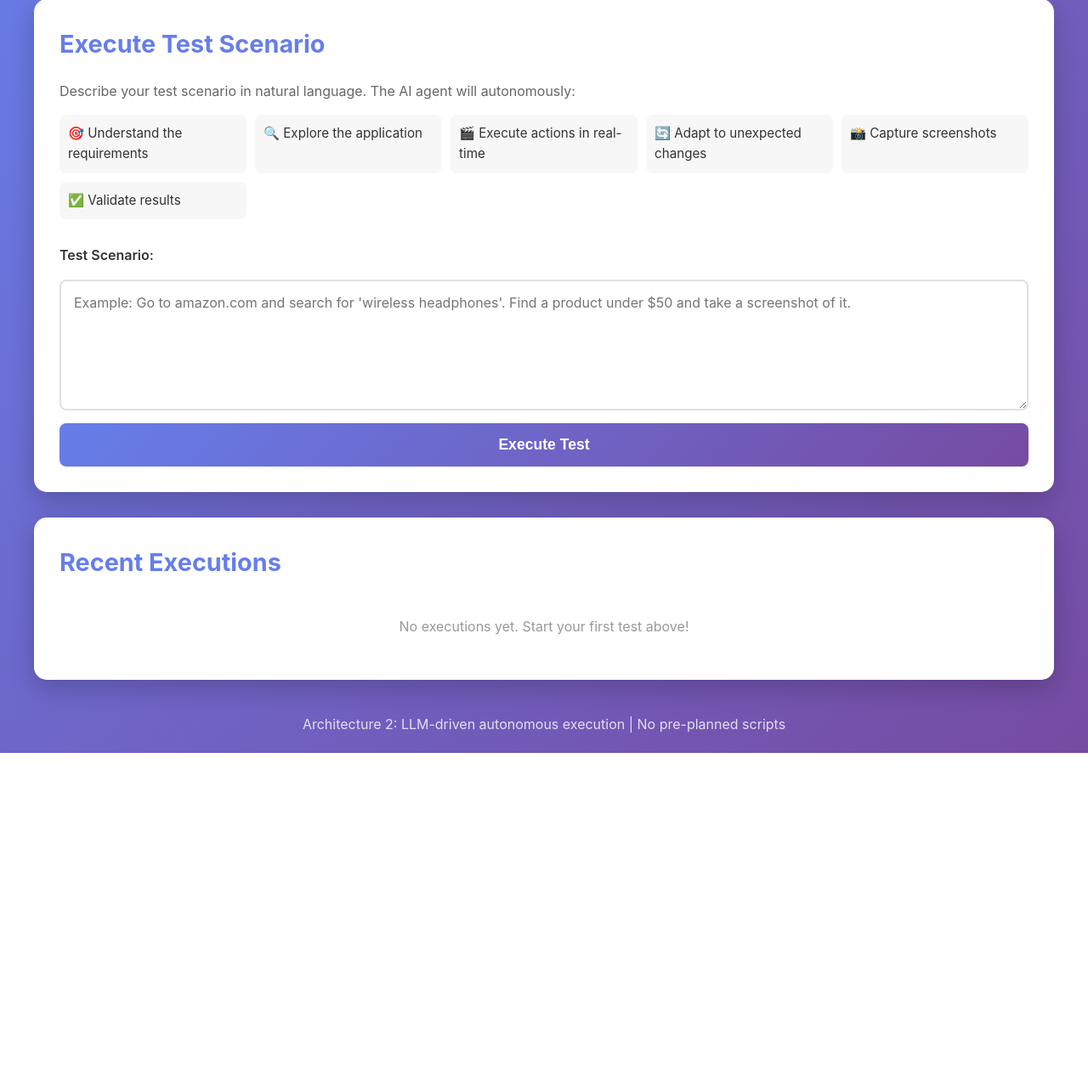
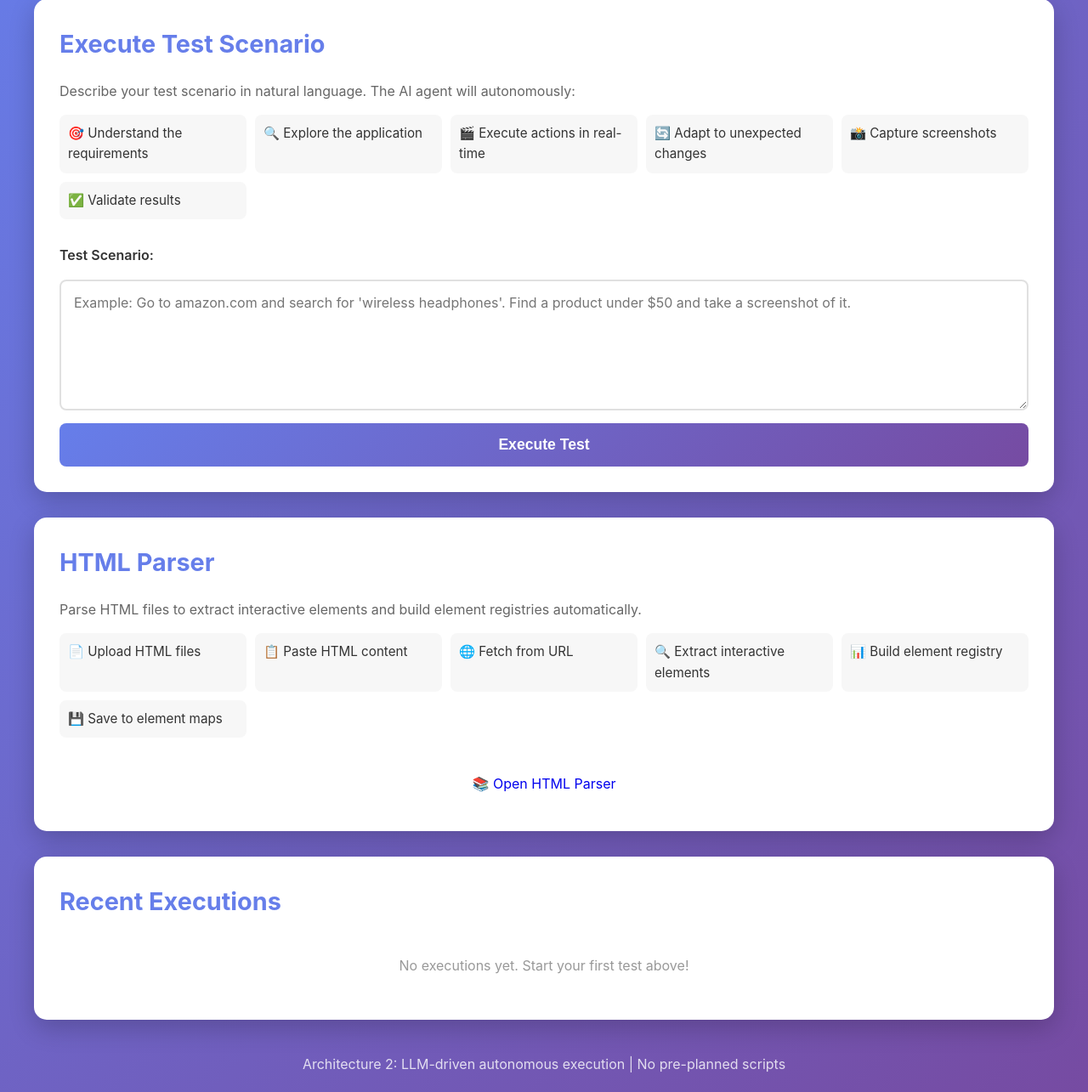
Before and after one commit to laxmilolla/DATAHUB_AI_Agent, a Flask app: page / in a window 1280 px wide. Shown: the part 179-1464 px from the top of the page at 85% size. Before the commit the page ends 1065 px from the top, so only its background shows below. Run offline with Flask 3, Linux system fonts and the light colour scheme; data that the repository does not hold is empty.

Commit message:
Restore: Add HTML Parser card to home page - three cards layout

```diff
--- a/web/templates/index.html
+++ b/web/templates/index.html
@@ -57,6 +57,26 @@
             </div>
 
             <div class="card">
+                <h2>HTML Parser</h2>
+                <p class="info">
+                    Parse HTML files to extract interactive elements and build element registries automatically.
+                </p>
+                <ul class="features">
+                    <li>📄 Upload HTML files</li>
+                    <li>📋 Paste HTML content</li>
+                    <li>🌐 Fetch from URL</li>
+                    <li>🔍 Extract interactive elements</li>
+                    <li>📊 Build element registry</li>
+                    <li>💾 Save to element maps</li>
+                </ul>
+                <div style="text-align: center; margin-top: 20px;">
+                    <a href="/parser" class="btn-primary" style="display: inline-block; text-decoration: none; padding: 12px 24px;">
+                        📚 Open HTML Parser
+                    </a>
+                </div>
+            </div>
+
+            <div class="card">
                 <h2>Recent Executions</h2>
                 <div id="executions-list">
                     <p class="loading">Loading...</p>
```
